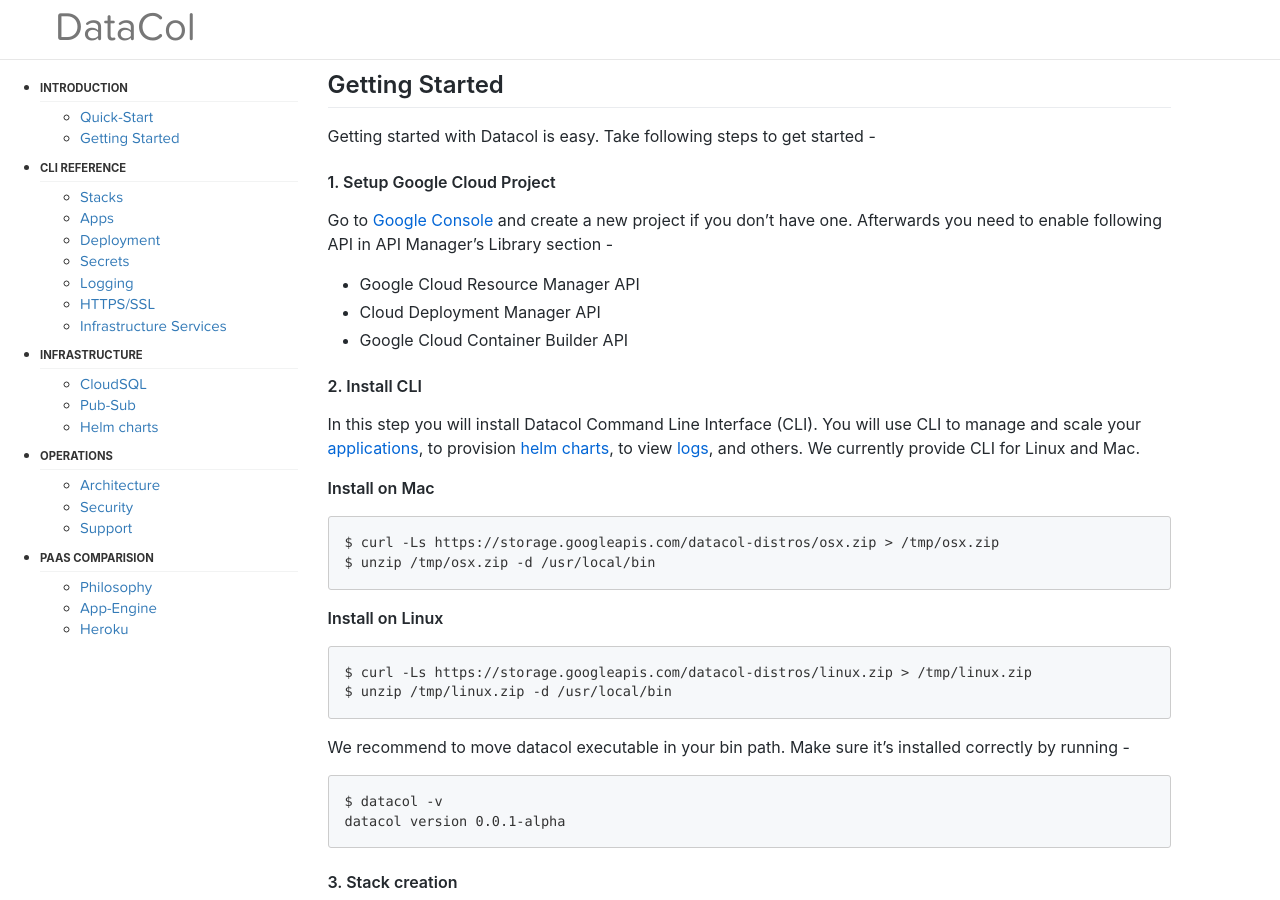
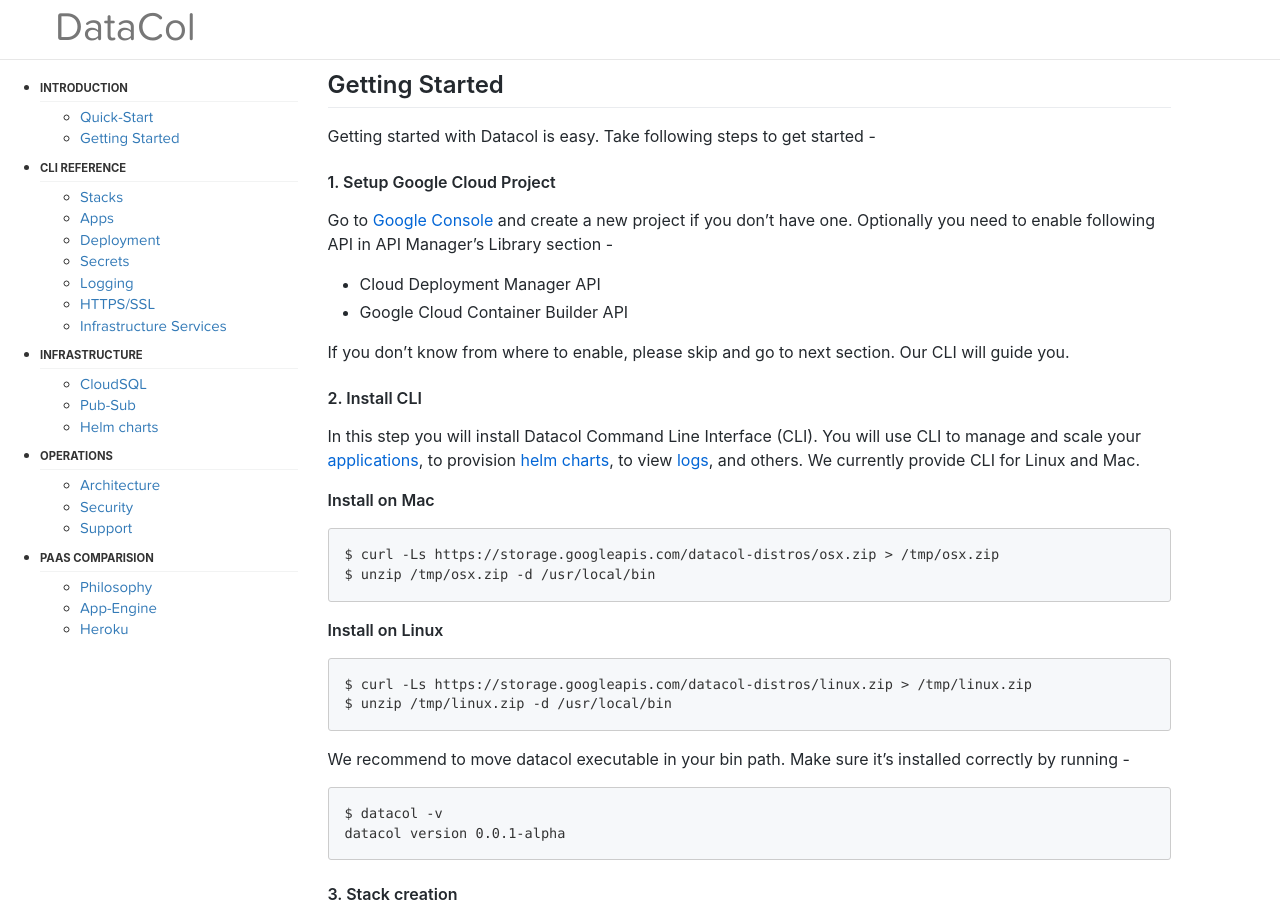
Before and after one commit to datacol-io/datacol-io.github.io, a Jekyll site: the page built from docs/getting-started.md, in a window 1280 px wide and 900 px high. Built offline with Jekyll 4.4.1, drawn with Linux system fonts in a browser that asks for light colours.

Commit message:
textual changes

```diff
--- a/docs/getting-started.md
+++ b/docs/getting-started.md
@@ -9,11 +9,12 @@ Getting started with Datacol is easy. Take following steps to get started -
 
 #### 1. Setup Google Cloud Project
 
-Go to [Google Console][1] and create a new project if you don't have one. Afterwards you need to enable following API in API Manager's Library section -
+Go to [Google Console][1] and create a new project if you don't have one. Optionally you need to enable following API in API Manager's Library section -
 
-* Google Cloud Resource Manager API
 * Cloud Deployment Manager API
 * Google Cloud Container Builder API
+
+If you don't know from where to enable, please skip and go to next section. Our CLI will guide you.
 
 #### 2. Install CLI
 In this step you will install Datacol Command Line Interface (CLI). You will use CLI to manage and scale your [applications][6], to provision [helm charts][5], to view [logs][7], and others. We currently provide CLI for Linux and Mac.
--- a/index.html
+++ b/index.html
@@ -117,7 +117,7 @@ layout: landing-page
 								<h4>Install</h4> <hr>
 								<p>{{site.title}} is a control layer on top of GCP, to provide Heroku like experience with power of Kubernetes under the hood.</p>
 
-								<p>Get started by downloading our CLI to create a stack. It will create a Kubernetes cluster and other resources in your GCP account. </p>
+								<p><a href="/docs/getting-started">Get started</a>  by downloading our CLI to create a stack. It will create a Kubernetes cluster and other resources in your GCP account. </p>
 								<p> You can deploy multiple apps in cluster and share services among them. </p>
 
 {% highlight shell %}
```
Also changed, not shown: other parts of index.html (+1 -1 lines), docs/cli/deployment.md (+1 -1 lines).
